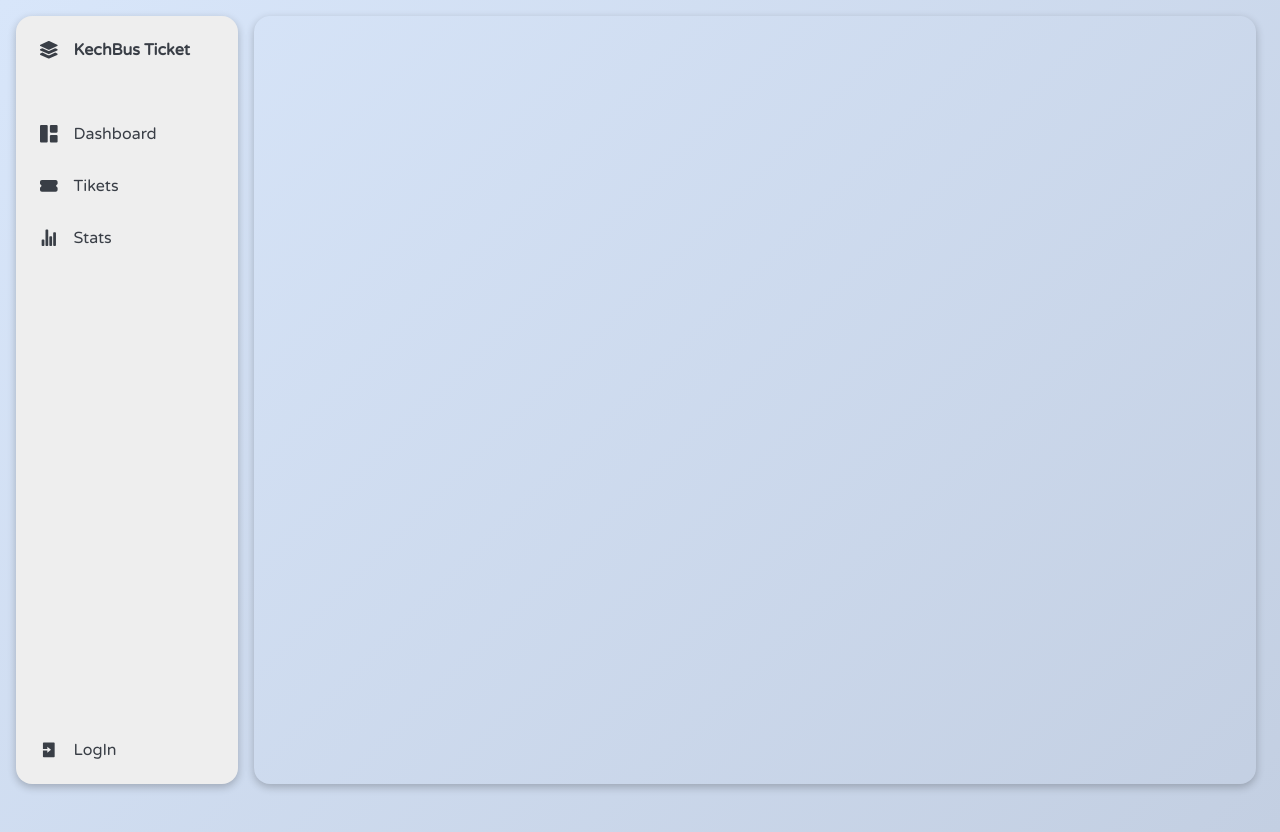
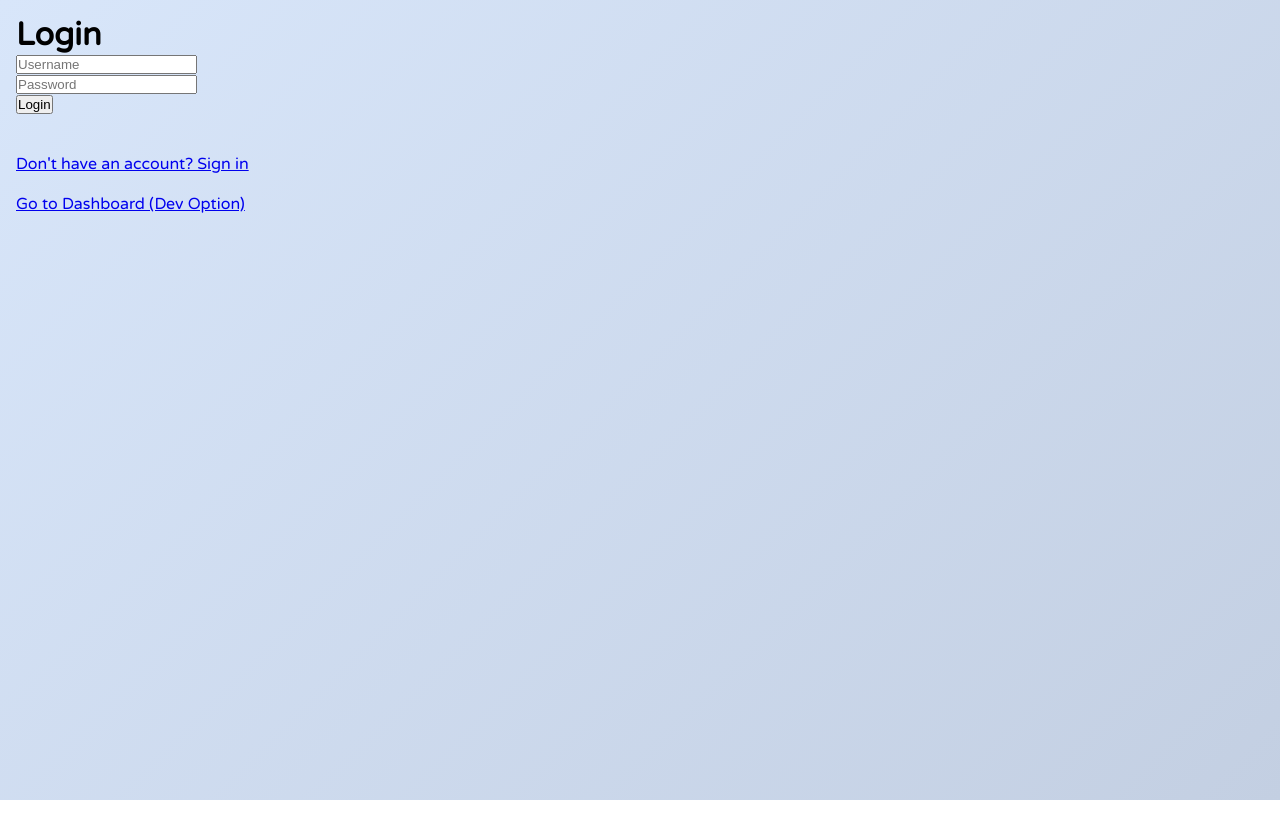
Before and after one commit to soulaymanaitahmed/KechBus-Ticket, a React (Vite) app in the folder Front-end/: page /login in a window 1280 px wide. After the commit the page ends 800 px from the top, so only its background shows below. Built offline with nearby package versions, Linux system fonts and the light colour scheme.

Commit message:
Add HogIn-SignIn-Landing Pages (only templates)

```diff
--- a/Front-end/src/App.jsx
+++ b/Front-end/src/App.jsx
@@ -1,27 +1,64 @@
 import React, { lazy, Suspense } from "react";
-import { Routes, Route } from "react-router-dom";
-
+import { Routes, Route, Navigate } from "react-router-dom";
 import "./Styles/App.css";
 
 import SideBar from "./Components/SideBar";
+
+// Lazy Pages
 const Dashboard = lazy(() => import("./Components/Dashboard"));
 const Stats = lazy(() => import("./Components/Stats"));
 const Tikets = lazy(() => import("./Components/Tikets"));
+const Home = lazy(() => import("./Components/Home"));
+const Login = lazy(() => import("./Components/Login"));
+const Signin = lazy(() => import("./Components/Signin"));
+
+// A simple Layout component for the internal app
+const AppLayout = ({ children }) => (
+  <div className="App">
+    <SideBar />
+    <div className="main-content">{children}</div>
+  </div>
+);
 
 function App() {
   return (
-    <div className="App">
-      <SideBar />
-      <div className="main-content">
-        <Suspense fallback={<div>Loading...</div>}>
-          <Routes>
-            <Route path="/dashboard" element={<Dashboard />} />
-            <Route path="/stats" element={<Stats />} />
-            <Route path="/tikets" element={<Tikets />} />
-          </Routes>
-        </Suspense>
-      </div>
-    </div>
+    <Suspense fallback={<div>Loading...</div>}>
+      <Routes>
+        {/* Separated Pages (No Sidebar) */}
+        <Route path="/" element={<Home />} />
+        <Route path="/login" element={<Login />} />
+        <Route path="/signin" element={<Signin />} />
+
+        {/* Internal Pages (With Sidebar) */}
+        <Route
+          path="/dashboard"
+          element={
+            <AppLayout>
+              <Dashboard />
+            </AppLayout>
+          }
+        />
+        <Route
+          path="/stats"
+          element={
+            <AppLayout>
+              <Stats />
+            </AppLayout>
+          }
+        />
+        <Route
+          path="/tikets"
+          element={
+            <AppLayout>
+              <Tikets />
+            </AppLayout>
+          }
+        />
+
+        {/* Redirect unknown routes to home */}
+        <Route path="*" element={<Navigate to="/" />} />
+      </Routes>
+    </Suspense>
   );
 }
 
--- /dev/null
+++ b/Front-end/src/Components/Home.jsx
@@ -0,0 +1,13 @@
+import { Link } from "react-router-dom";
+
+function Home() {
+  return (
+    <div>
+      <h1>Home</h1>
+      <p>Welcome to the Home page!</p>
+      <Link to="/dashboard">Go to Dashboard (Dev Option)</Link>
+    </div>
+  );
+}
+
+export default Home;
--- /dev/null
+++ b/Front-end/src/Components/Login.jsx
@@ -0,0 +1,24 @@
+import { Link } from "react-router-dom";
+
+function Login() {
+  return (
+    <div className="login">
+      <h1>Login</h1>
+      <form>
+        <input type="text" placeholder="Username" />
+        <br />
+        <input type="password" placeholder="Password" />
+        <br />
+        <button type="submit">Login</button>
+      </form>
+      <br />
+      <br />
+      <Link to="/signin">Don't have an account? Sign in</Link>
+      <br />
+      <br />
+      <Link to="/dashboard">Go to Dashboard (Dev Option)</Link>
+    </div>
+  );
+}
+
+export default Login;
--- a/Front-end/src/Components/SideBar.jsx
+++ b/Front-end/src/Components/SideBar.jsx
@@ -5,7 +5,6 @@ import { FaLayerGroup } from "react-icons/fa";
 import { BsFillGrid1X2Fill } from "react-icons/bs";
 import { FaTicketSimple } from "react-icons/fa6";
 import { IoStatsChart } from "react-icons/io5";
-import { IoLogIn } from "react-icons/io5";
 import { RiLoginBoxFill } from "react-icons/ri";
 
 import "../Styles/SideBar.css";
@@ -55,7 +54,7 @@ function SideBar() {
         {expand && <span className="side-names">Stats</span>}
       </div>
 
-      <div className="sid-item mar-top1" onClick={() => navigate("/loin")}>
+      <div className="sid-item mar-top1" onClick={() => navigate("/login")}>
         <RiLoginBoxFill className="sid-icons" />
         {expand && <span className="side-names">LogIn</span>}
       </div>
--- /dev/null
+++ b/Front-end/src/Components/Signin.jsx
@@ -0,0 +1,26 @@
+import { Link } from "react-router-dom";
+
+function Signin() {
+  return (
+    <div className="signin">
+      <h1>Sign In</h1>
+      <form>
+        <input type="text" placeholder="Username" />
+        <br />
+        <input type="email" placeholder="Email" />
+        <br />
+        <input type="password" placeholder="Password" />
+        <br />
+        <button type="submit">Sign In</button>
+      </form>
+      <br />
+      <br />
+      <Link to="/login">Already have an account? Login</Link>
+      <br />
+      <br />
+      <Link to="/dashboard">Go to Dashboard (Dev Option)</Link>
+    </div>
+  );
+}
+
+export default Signin;
```
